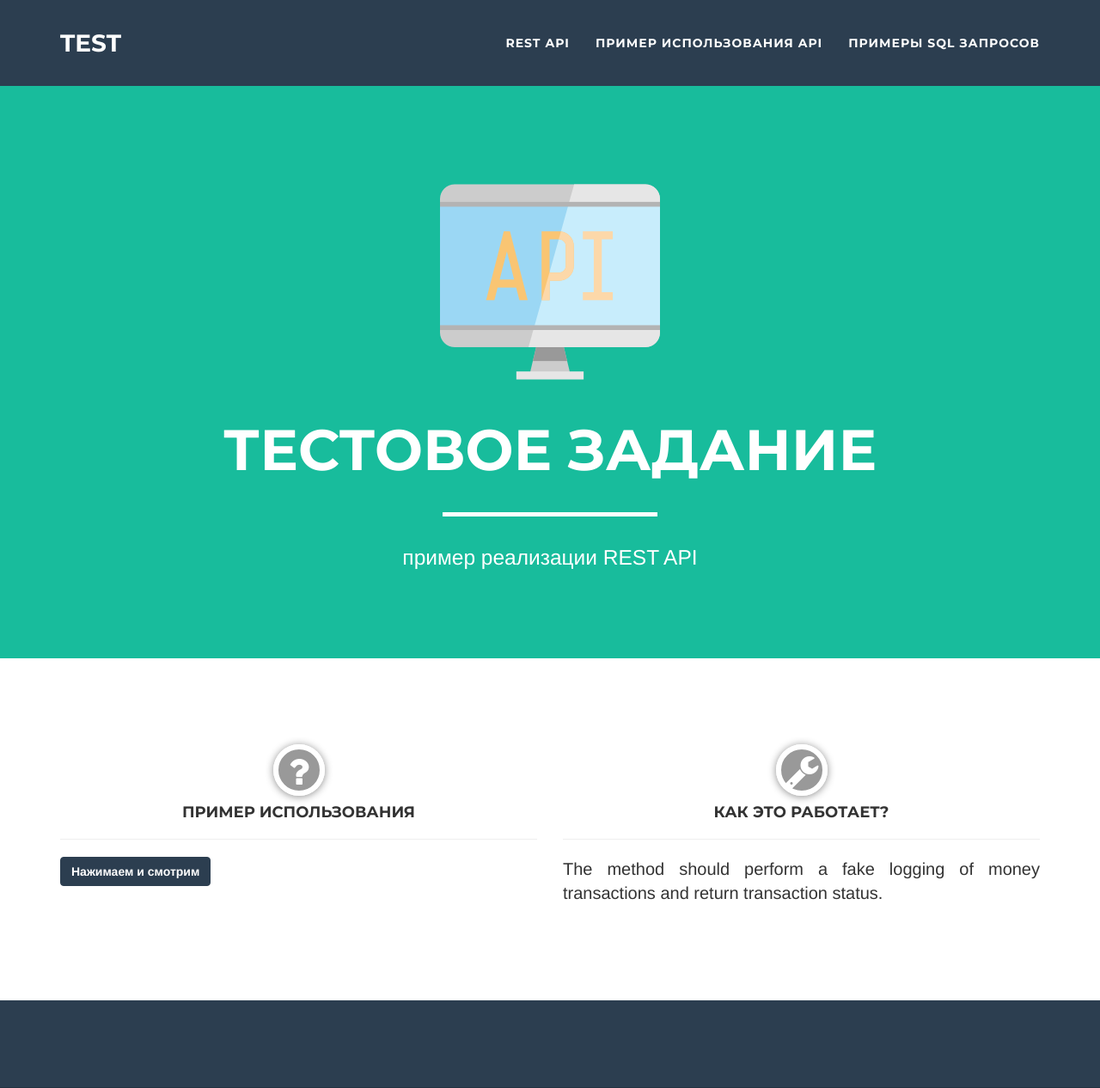
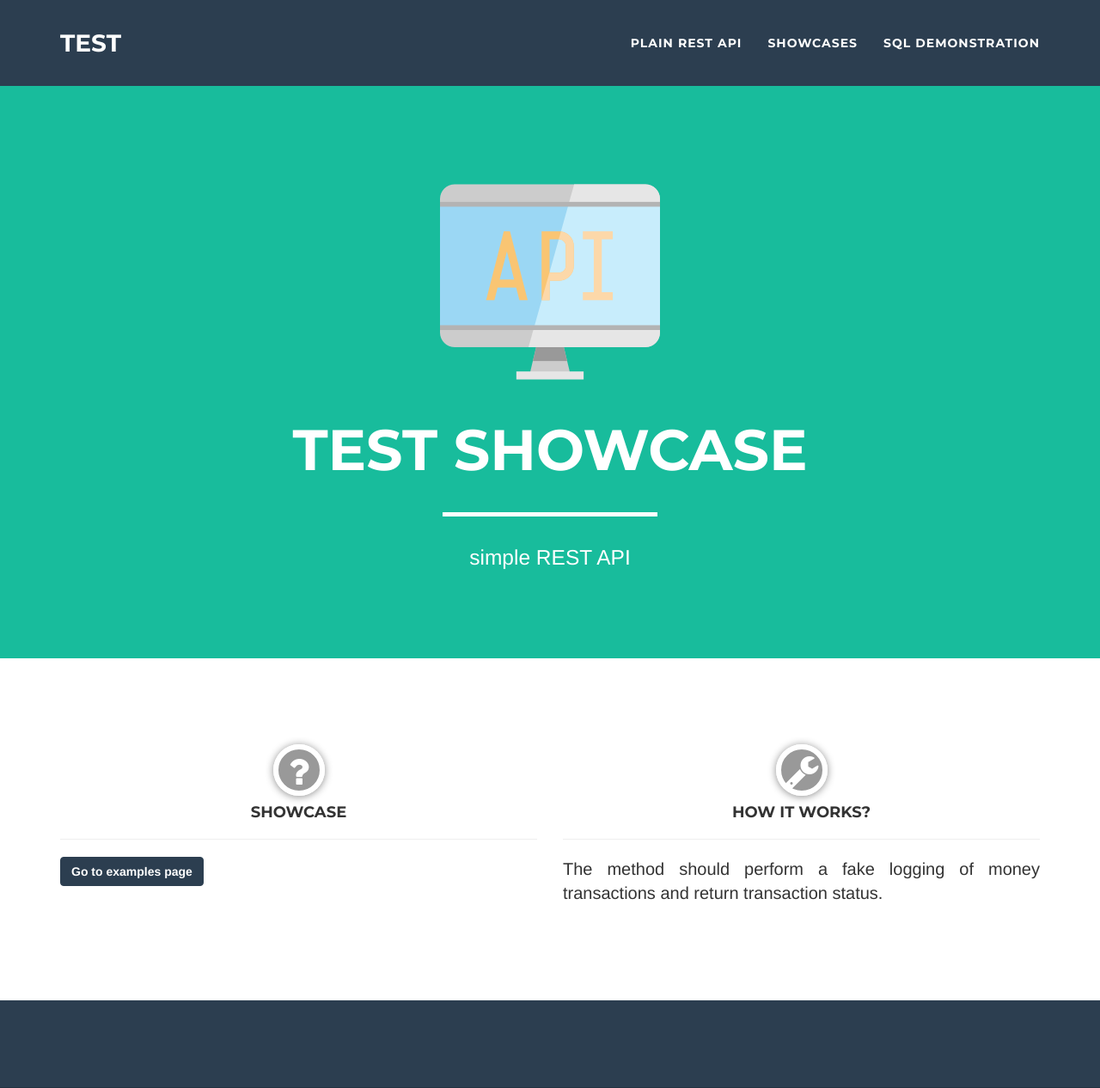
Before and after one commit to semaster/test2712, a PHP site: page / in a window 1280 px wide. Shown: the top 1266 px of the page at 86% size. Run offline with PHP 8.4, Linux system fonts and the light colour scheme.

Commit message:
translate to en

```diff
--- a/engine/autoload/Controller/Controller.php
+++ b/engine/autoload/Controller/Controller.php
@@ -1,8 +1,10 @@
 <?php
 namespace Controller;
-
-if(!defined("IN_RULE")) die ("Oops");
-
+/*
+|--------------------------------------------------------------------------
+| abstract Controller
+|--------------------------------------------------------------------------
+*/
 abstract class Controller
 {
     public $ModelName;
@@ -12,8 +14,7 @@ abstract class Controller
     public $params;
     public $message;
 
-    // при создании обекта "инжектим" из роутинга названия используемых классов: контролер, модель, представление
-    // экземпляр представления создается тут же. Экземплеяр модели создается в контроллере по мере надобности
+    // init properties with routed values
     public function __construct($route = [])    {
         $this->ModelName   = $route['model'];
         $this->ViewName    = $route['view'];
@@ -21,6 +22,5 @@ abstract class Controller
         $this->InstanceView = new \View\View();
     }
 
-    // этот абстрактный метод используется для "инициализации" приложения при запуске
     abstract public function init();
 }
--- a/engine/autoload/Model/ExampleModel.php
+++ b/engine/autoload/Model/ExampleModel.php
@@ -19,7 +19,7 @@ class ExampleModel extends Model {
         // procees response
         $data['messageHead']     = $buff['status'];
         $data['messageBody']     = $buff['error_message'];
-        if (isset($buff['id'])) $data['messageBody']     = 'ID операции: ' . $buff['id'];
+        if (isset($buff['id'])) $data['messageBody']     = 'transaction ID: ' . $buff['id'];
 
         return $data;
     }
--- a/engine/template/ExampleView.php
+++ b/engine/template/ExampleView.php
@@ -37,13 +37,13 @@
                   </div>
                   <div class="form-group">
                     <div class="col-sm-offset-2 col-sm-10">
-                      <button type="submit" class="btn btn-default">Отправить запрос используя сURL</button>
+                      <button type="submit" class="btn btn-default">Send using сURL</button>
                     </div>
                   </div>
                 </form>
                   <div class="form-group">
                     <div class="col-sm-offset-2 col-sm-10">
-                      <button type="button" class="btn btn-default button-ajax">Отправить запрос используя AJAX</button>
+                      <button type="button" class="btn btn-default button-ajax">Send using AJAX</button>
                     </div>
                   </div>
             </div>
--- a/engine/template/IndexView.php
+++ b/engine/template/IndexView.php
@@ -7,9 +7,9 @@
                 <div class="col-lg-12">
                     <img class="img-responsive" src="/assets/img/app.png" alt="">
                     <div class="intro-text">
-                        <span class="name">тестовое задание</span>
+                        <span class="name">Test Showcase</span>
                         <hr class="star-light">
-                        <span class="skills">пример реализации REST API</span>
+                        <span class="skills">simple REST API</span>
                     </div>
                 </div>
             </div>
@@ -28,10 +28,10 @@
                             <span class="fix-editor">&nbsp;</span>
                         </i>
                     </div>
-                    <h4>Пример использования</h4>
+                    <h4>Showcase</h4>
                     <hr>
                     <p class="text-justify">
-                        <a class="btn btn-primary" href="/example" role="button">Нажимаем и смотрим</a>
+                        <a class="btn btn-primary" href="/example" role="button">Go to examples page</a>
                     </p>
                 </div>
 
@@ -41,7 +41,7 @@
                             <span class="fix-editor">&nbsp;</span>
                         </i>
                     </div>
-                    <h4>Как это работает?</h4>
+                    <h4>How it works?</h4>
                     <hr>
                     <p class="text-justify">
                         The method should perform a fake logging of money transactions and return transaction status.
--- a/engine/template/_layout.php
+++ b/engine/template/_layout.php
@@ -50,9 +50,9 @@
             <!-- Collect the nav links, forms, and other content for toggling -->
             <div class="collapse navbar-collapse" id="bs-example-navbar-collapse-1">
                 <ul class="nav navbar-nav navbar-right">
-                    <li class="page-scroll"><a href="/transaction/aa@mail.com/11/token">rest api</a></li>
-                    <li class="page-scroll"><a href="/example">Пример использования api</a></li>
-                    <li class="page-scroll"><a href="/sql">Примеры SQL запросов</a></li>
+                    <li class="page-scroll"><a href="/transaction/aa@mail.com/11/token">PLAIN REST API</a></li>
+                    <li class="page-scroll"><a href="/example">Showcases</a></li>
+                    <li class="page-scroll"><a href="/sql">SQL demonstration</a></li>
                 </ul>
             </div>
             <!-- /.navbar-collapse -->
--- a/engine/template/sqlView.php
+++ b/engine/template/sqlView.php
@@ -26,7 +26,7 @@
                       </div>
                       <div class="form-group">
                         <div class="col-sm-offset-2 col-sm-10">
-                          <button type="submit" class="btn btn-default">Отправить запрос 1</button>
+                          <button type="submit" class="btn btn-default">Test SQL 1</button>
                         </div>
                       </div>
                     </form>
@@ -53,7 +53,7 @@
                       </div>
                       <div class="form-group">
                         <div class="col-sm-offset-2 col-sm-10">
-                          <button type="submit" class="btn btn-default">Отправить запрос 2</button>
+                          <button type="submit" class="btn btn-default">Test SQL 2</button>
                         </div>
                       </div>
                     </form>
```
Also changed, not shown: engine/autoload/Model/sqlModel.php (+4 -4 lines).
